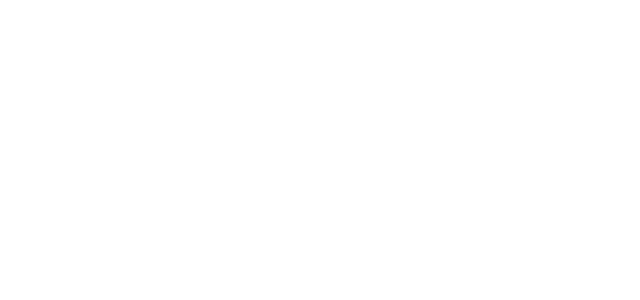
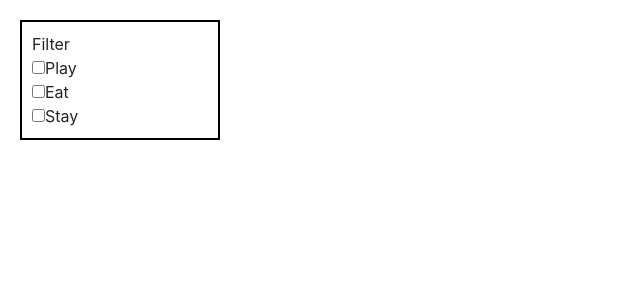
Before and after one commit to KelsieSmitty/cerberus-industries-ruff-routes, a React (Create React App) app in the folder ruff-routes/: page /explore in a window 1280 px wide. Before the commit this address had no page. Shown: the top 300 px of the page, without its empty margins (0-640 px from the left). Built offline with nearby package versions, Linux system fonts and the light colour scheme; the HTML template or start-up script is replaced by a standard one.

Commit message:
git push before pull

```diff
--- a/ruff-routes/src/App.js
+++ b/ruff-routes/src/App.js
@@ -1,3 +1,4 @@
+import Explore from './pages/Explore'
 import Home from './pages/Home'
 import { BrowserRouter as Router, Routes, Route } from "react-router-dom";
 
@@ -7,6 +8,7 @@
       <Router>
         <Routes>
           <Route path="/" element={<Home />} />
+          <Route path="/explore" element={<Explore />}/>
         </Routes>
       </Router>
   );
--- /dev/null
+++ b/ruff-routes/src/components/filter.js
@@ -0,0 +1,60 @@
+function Filter({ selectedFilters, onFilterChange  }) {
+
+    const handleCheckboxChange = (filter) => {
+        const updatedFilters = selectedFilters.includes(filter)
+          ? selectedFilters.filter((f) => f !== filter)
+          : [...selectedFilters, filter];
+        onFilterChange(updatedFilters);
+
+        console.log('Selected filters:', updatedFilters);
+      };
+    return (
+        <div className="filter-container"
+        style={{
+            display: 'flex',
+            flexDirection: 'column',
+            alignItems: 'flex-start',
+            border: '2px solid black',
+            padding: '10px',
+            width: '200px',
+            position: 'absolute',
+            left: '20px',
+            top: '20px',
+            backgroundColor: '#fff',
+          }}>
+          <label className="filter-label">Filter</label>
+          <div className="filter-checkboxes d-flex flex-column">
+            <label>
+              <input
+                type="checkbox"
+                value="play"
+                checked={selectedFilters.includes('play')}
+                onChange={() => handleCheckboxChange('play')}
+              />
+              Play
+            </label>
+            <label>
+              <input
+                type="checkbox"
+                value="eat"
+                checked={selectedFilters.includes('eat')}
+                onChange={() => handleCheckboxChange('eat')}
+              />
+              Eat
+            </label>
+            <label>
+              <input
+                type="checkbox"
+                value="stay"
+                checked={selectedFilters.includes('stay')}
+                onChange={() => handleCheckboxChange('stay')}
+              />
+              Stay
+            </label>
+          </div>
+        </div>
+      );
+}
+
+
+export default Filter;
--- a/ruff-routes/src/index.css
+++ b/ruff-routes/src/index.css
@@ -12,109 +12,3 @@
   font-family: source-code-pro, Menlo, Monaco, Consolas, 'Courier New',
     monospace;
 }
-
-.homeimage {
-  background: url('https://images.unsplash.com/photo-1518056914555-de1d7f0b3967?ixlib=rb-4.0.3&ixid=M3wxMjA3fDB8MHxwaG90by1wYWdlfHx8fGVufDB8fHx8fA%3D%3D&auto=format&fit=crop&w=2069&q=80') no-repeat center center fixed;
-  background-size: cover;
-  margin: 0;
-  padding: 0;
-}
-
-.header-font{
-  padding-top:30px;
-  padding-left:30px;
-  padding-right:10px;
-  color:#FFF0C7;
-  font-family: 'Lilita One', cursive;
-  display:inline-block;
-}
-
-.pawImg{
-  display:inline-block;
-  width:35px;
-}
-
-.container{
-  display:flex;
-  height:100vh;
-  justify-content: center;
-  align-items: center;
-}
-
-.content{
-  width:50%;
-  padding:1rem;
-}
-
-.info{
-  margin-bottom:2rem;
-  background-color: #FFF0C7;
-  border-radius:10px;
-  width: 400px;
-  height:200px;
-  border: 2px solid black;
-}
-
-.empty{
-  width:50%;
-}
-
-.expore-btn {
-  appearance: button;
-  background: #BAFEB4;
-  background-image: none;
-  border: 1px solid #000;
-  border-radius: 4px;
-  box-shadow: #fff 4px 4px 0 0,#000 4px 4px 0 1px;
-  box-sizing: border-box;
-  cursor: pointer;
-  display: inline-block;
-  font-family: ITCAvantGardeStd-Bk,Arial,sans-serif;
-  font-size: 16px;
-  font-weight: 900;
-  line-height: 20px;
-  margin: 0 5px 10px 0;
-  overflow: visible;
-  padding: 12px 40px;
-  text-align: center;
-  text-transform: none;
-  touch-action: manipulation;
-  user-select: none;
-  -webkit-user-select: none;
-  vertical-align: middle;
-  white-space: nowrap;
-}
-
-.expore-btn:focus {
-  text-decoration: none;
-}
-
-.expore-btn:hover {
-  text-decoration: none;
-}
-
-.expore-btn:active {
-  box-shadow: rgba(0, 0, 0, .125) 0 3px 5px inset;
-  outline: 0;
-}
-
-.expore-btn:not([disabled]):active {
-  box-shadow: #fff 2px 2px 0 0, #000 2px 2px 0 1px;
-  transform: translate(2px, 2px);
-}
-
-
-@media only screen and (max-width: 767px) {
-
-.content{
-  width:100%;
-  padding:0;
-}
-
-.info{
-  width:300px;
-}
-.empty{
-  width:0;
-}
-}
--- /dev/null
+++ b/ruff-routes/src/pages/Explore.jsx
@@ -0,0 +1,21 @@
+import React, { useState } from 'react';
+import Filter from '../components/filter'
+
+
+function Explore() {
+    const [selectedFilters, setSelectedFilters] = useState([]);
+
+    const handleFilterChange = (filters) => {
+    setSelectedFilters(filters);
+
+};
+  return (
+    <div>
+        <Filter
+        selectedFilters={selectedFilters}
+        onFilterChange={handleFilterChange} />
+    </div>
+  );
+}
+
+export default Explore;
--- a/ruff-routes/src/pages/Home.jsx
+++ b/ruff-routes/src/pages/Home.jsx
@@ -1,4 +1,5 @@
 import React from 'react'
+import "../styling/home.css";
 import pawImg from '../images/paw.png'
 
 function Home() {
@@ -13,7 +14,7 @@
                 <div className='info'>
                     <p className='p-3'>Lorem ipsum dolor sit amet consectetur adipisicing elit. Alias, illo iste quos harum consequuntur quaerat asperiores quo itaque voluptates necessitatibus maxime? Enim tenetur maiores quo. Sint quos consequuntur iusto deleniti?</p>
                 </div>
-                <a href="#"><button className="expore-btn">Explore near me!</button></a>
+                <a href="/explore"><button className="expore-btn">Explore near me!</button></a>
             </div>
             <div className='empty'></div>
         </div>
--- /dev/null
+++ b/ruff-routes/src/styling/home.css
@@ -0,0 +1,105 @@
+.homeimage {
+    background: url('https://images.unsplash.com/photo-1518056914555-de1d7f0b3967?ixlib=rb-4.0.3&ixid=M3wxMjA3fDB8MHxwaG90by1wYWdlfHx8fGVufDB8fHx8fA%3D%3D&auto=format&fit=crop&w=2069&q=80') no-repeat center center fixed;
+    background-size: cover;
+    margin: 0;
+    padding: 0;
+  }
+
+  .header-font{
+    padding-top:30px;
+    padding-left:30px;
+    padding-right:10px;
+    color:#FFF0C7;
+    font-family: 'Lilita One', cursive;
+    display:inline-block;
+  }
+
+  .pawImg{
+    display:inline-block;
+    width:35px;
+  }
+
+  .container{
+    display:flex;
+    height:100vh;
+    justify-content: center;
+    align-items: center;
+  }
+
+  .content{
+    width:50%;
+    padding:1rem;
+  }
+
+  .info{
+    margin-bottom:2rem;
+    background-color: #FFF0C7;
+    border-radius:10px;
+    width: 400px;
+    height:200px;
+    border: 2px solid black;
+  }
+
+  .empty{
+    width:50%;
+  }
+
+  .expore-btn {
+    appearance: button;
+    background: #BAFEB4;
+    background-image: none;
+    border: 1px solid #000;
+    border-radius: 4px;
+    box-shadow: #fff 4px 4px 0 0,#000 4px 4px 0 1px;
+    box-sizing: border-box;
+    cursor: pointer;
+    display: inline-block;
+    font-family: ITCAvantGardeStd-Bk,Arial,sans-serif;
+    font-size: 16px;
+    font-weight: 900;
+    line-height: 20px;
+    margin: 0 5px 10px 0;
+    overflow: visible;
+    padding: 12px 40px;
+    text-align: center;
+    text-transform: none;
+    touch-action: manipulation;
+    user-select: none;
+    -webkit-user-select: none;
+    vertical-align: middle;
+    white-space: nowrap;
+  }
+
+  .expore-btn:focus {
+    text-decoration: none;
+  }
+
+  .expore-btn:hover {
+    text-decoration: none;
+  }
+
+  .expore-btn:active {
+    box-shadow: rgba(0, 0, 0, .125) 0 3px 5px inset;
+    outline: 0;
+  }
+
+  .expore-btn:not([disabled]):active {
+    box-shadow: #fff 2px 2px 0 0, #000 2px 2px 0 1px;
+    transform: translate(2px, 2px);
+  }
+
+
+  @media only screen and (max-width: 767px) {
+
+  .content{
+    width:100%;
+    padding:0;
+  }
+
+  .info{
+    width:300px;
+  }
+  .empty{
+    width:0;
+  }
+  }
```
Also changed, not shown: ruff-routes/src/images/black-paw.png (added).
